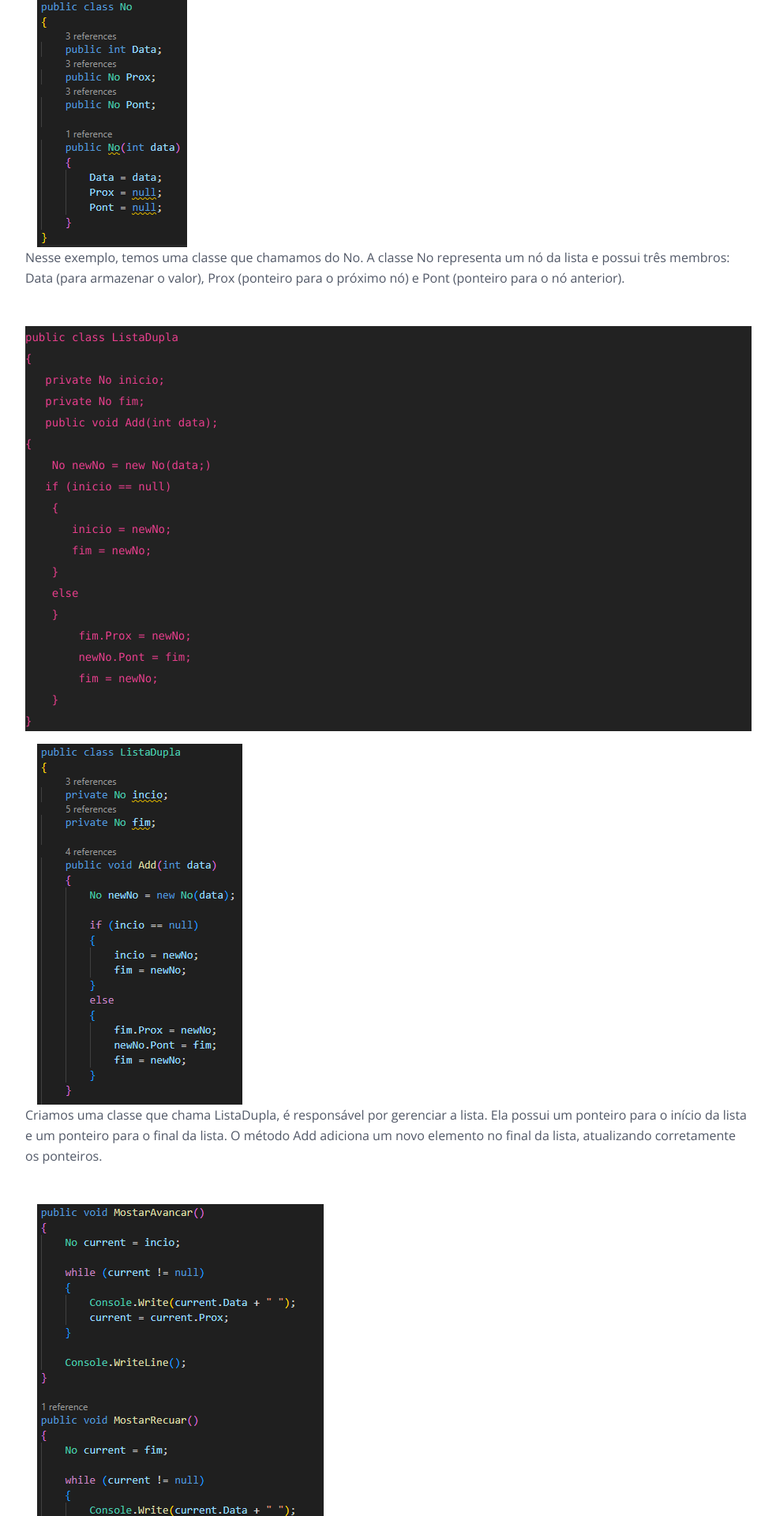
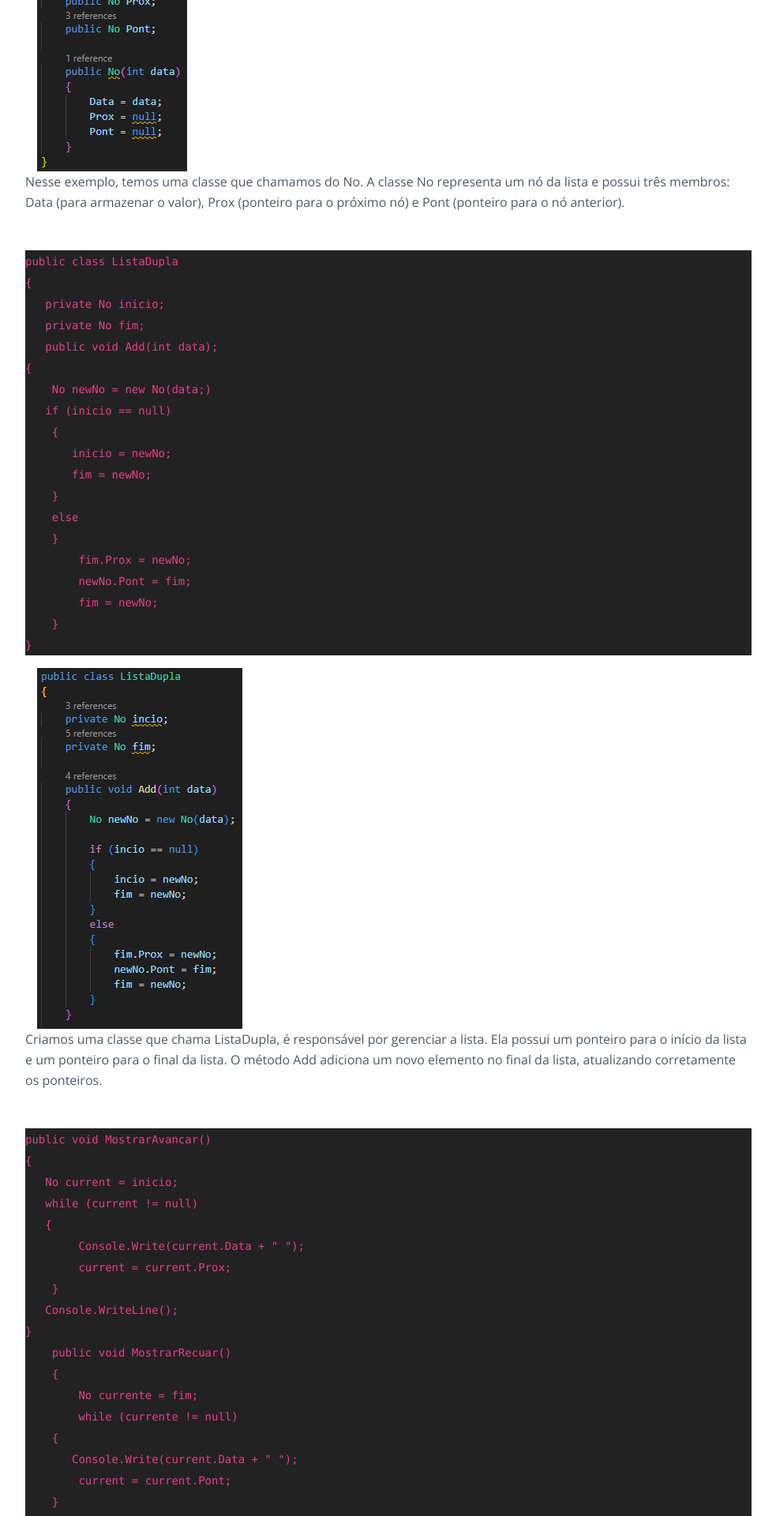
Before and after one commit to Yan0606/Ambiente-E.D, a PHP site: page /listaDupla.html in a window 1280 px wide. Shown: the part 1040-2960 px from the top of the page at 79% size, without its empty margins (148-1131 px from the left). Run offline with PHP 8.4, Linux system fonts and the light colour scheme; some libraries are stand-ins or nearby versions.

Commit message:
inserindo a tag code no arquivo listaDupla e colocando o link da pagina do quiz nas outras paginas

```diff
--- a/web/article.html
+++ b/web/article.html
@@ -60,6 +60,9 @@
                         </li>
                         <li class="nav-item">
                             <a class="nav-link page-scroll" href="index.html#details">Manual de Instalação</a>
+                        </li>
+                        <li class="nav-item">
+                            <a class="nav-link page-scroll" href="#quiz">Quiz</a>
                         </li>
                         <li class="nav-item dropdown">
                             <a class="nav-link dropdown-toggle" href="#" id="dropdown01" data-toggle="dropdown" aria-haspopup="true" aria-expanded="false">Assuntos</a>
--- a/web/css/styles.css
+++ b/web/css/styles.css
@@ -132,9 +132,7 @@ a:hover {
 	background-color: #222222;
 }
 
-.tag_code p{
-	color: white;
-}
+
 
 .section-divider {
 	display: inline-block;
--- a/web/lista.html
+++ b/web/lista.html
@@ -64,6 +64,9 @@
                     </li>
                     <li class="nav-item">
                         <a class="nav-link page-scroll" href="index.html#details">Manual de Instalação</a>
+                    </li>
+                    <li class="nav-item">
+                        <a class="nav-link page-scroll" href="#quiz">Quiz</a>
                     </li>
                     <li class="nav-item dropdown">
                         <a class="nav-link dropdown-toggle" href="#" id="dropdown01" data-toggle="dropdown"
--- a/web/listaDupla.html
+++ b/web/listaDupla.html
@@ -65,6 +65,9 @@
                     <li class="nav-item">
                         <a class="nav-link page-scroll" href="index.html#details">Manual de Instalação</a>
                     </li>
+                    <li class="nav-item">
+                        <a class="nav-link page-scroll" href="#quiz">Quiz</a>
+                    </li>
                     <li class="nav-item dropdown">
                         <a class="nav-link dropdown-toggle" href="#" id="dropdown01" data-toggle="dropdown"
                             aria-haspopup="true" aria-expanded="false">Assuntos</a>
@@ -102,15 +105,18 @@
         <div class="container">
             <div class="row">
                 <div class="col-xl-10 offset-xl-1">
-                    <div class="text-box mt-5 mb-5">
-                        <p class="p-large">Uma lista duplamente encadeada, também conhecida como lista duplamente ligada, é uma estrutura de dados em que cada elemento (nó) contém um ponteiro para o próximo nó e um ponteiro para o nó anterior. Dessa forma, é possível percorrer a lista tanto no sentido da frente para trás quanto de trás para frente.</p>
+                    <div class="text-box cmb-5">
+                        <p class="p-large">Uma lista duplamente encadeada, também conhecida como lista duplamente
+                            ligada, é uma estrutura de dados em que cada elemento (nó) contém um ponteiro para o próximo
+                            nó e um ponteiro para o nó anterior. Dessa forma, é possível percorrer a lista tanto no
+                            sentido da frente para trás quanto de trás para frente.</p>
                     </div> <!-- end of text-box -->
 
                     <h2 class="mb-3">Exemplo</h2>
 
                     <p>Aqui está um exemplo de implementação de uma lista duplamente encadeada em C#:</p>
 
-                    <div class="tag_code">
+                    <div class="tag_code ">
                         <p><code>public class No<br>
                         {<br>
                         &nbsp;&nbsp;&nbsp;public int Data;<br>
@@ -128,10 +134,12 @@
 
                     <div class="row"></div>
                     <div class="col-lg-7">
-                        <img class="img-fluid" src="images/cod6.png" alt="alternative">  <!--ANIMAÇÃO-->
+                        <img class="img-fluid" src="images/cod6.png" alt="alternative"> <!--ANIMAÇÃO-->
                     </div>
 
-                    <p class="mb-5">Nesse exemplo, temos uma classe que chamamos do No. A classe No representa um nó da lista e possui três membros: Data (para armazenar o valor), Prox (ponteiro para o próximo nó) e Pont (ponteiro para o nó anterior).</p>
+                    <p class="mb-5">Nesse exemplo, temos uma classe que chamamos do No. A classe No representa um nó da
+                        lista e possui três membros: Data (para armazenar o valor), Prox (ponteiro para o próximo nó) e
+                        Pont (ponteiro para o nó anterior).</p>
 
 
                     <div class="tag_code">
@@ -165,20 +173,78 @@
 
 
 
-                    <p class="mb-5">Criamos uma classe que chama ListaDupla, é responsável por gerenciar a lista. Ela possui um ponteiro para o início da lista e um ponteiro para o final da lista. O método Add adiciona um novo elemento no final da lista, atualizando corretamente os ponteiros.
+                    <p class="mb-5">Criamos uma classe que chama ListaDupla, é responsável por gerenciar a lista. Ela
+                        possui um ponteiro para o início da lista e um ponteiro para o final da lista. O método Add
+                        adiciona um novo elemento no final da lista, atualizando corretamente os ponteiros.
                     </p>
+
+
+                    <div class="tag_code">
+                        <p><code>public void MostrarAvancar()<br>
+                        {<br>
+                        &nbsp;&nbsp;&nbsp;No current = inicio;<br>
+                        &nbsp;&nbsp;&nbsp;while (current != null)<br>
+                        &nbsp;&nbsp;&nbsp;{<br>
+                        &nbsp;&nbsp;&nbsp; &nbsp;&nbsp;&nbsp; Console.Write(current.Data + " ");<br>
+                        &nbsp;&nbsp;&nbsp; &nbsp;&nbsp;&nbsp; current = current.Prox;<br>
+                        &nbsp;&nbsp;&nbsp; }<br>
+                            &nbsp;&nbsp;&nbsp;Console.WriteLine();<br>
+                            }<br>
+                            &nbsp;&nbsp;&nbsp;  public void MostrarRecuar()<br>
+                            &nbsp;&nbsp;&nbsp;  {<br>
+                            &nbsp;&nbsp;&nbsp; &nbsp;&nbsp;&nbsp; No currente = fim;<br>
+                            &nbsp;&nbsp;&nbsp; &nbsp;&nbsp;&nbsp; while (currente != null)<br>
+                            &nbsp;&nbsp;&nbsp;  {<br>
+                            &nbsp;&nbsp;&nbsp;  &nbsp;&nbsp;&nbsp;Console.Write(current.Data + " ");<br>
+                            &nbsp;&nbsp;&nbsp; &nbsp;&nbsp;&nbsp; current = current.Pont;<br>
+                            &nbsp;&nbsp;&nbsp; }<br>
+                            &nbsp;&nbsp;&nbsp; Console.WriteLine();<br>
+
+
+
+                        }<br></code></p>
+                    </div>
 
                     <div class="col-lg-7">
                         <img class="img-fluid" src="images/cod8.png" alt="alternative">
                     </div>
-                        <p class="mb-2">Os métodos MostrarAvancar e MostrarRecuar percorrem a lista, imprimindo os elementos na ordem direta e reversa, respectivamente.
+                    <p class="mb-2">Os métodos MostrarAvancar e MostrarRecuar percorrem a lista, imprimindo os elementos
+                        na ordem direta e reversa, respectivamente.
                     </p>
+
+                    <div class="tag_code">
+                        <p><code>
+                            public class Program<br>
+                            {<br>
+                                &nbsp;&nbsp;&nbsp; public static void Main(string[] args)<br>
+                                &nbsp;&nbsp;&nbsp;   {<br>
+                                    &nbsp;&nbsp;&nbsp;&nbsp;&nbsp;&nbsp;   ListaDupla list = new ListaDupla();<br>
+                                    <br>
+                                    &nbsp;&nbsp;&nbsp;&nbsp;&nbsp;&nbsp; list.Add(1);<br>
+                                    &nbsp;&nbsp;&nbsp;&nbsp;&nbsp;&nbsp; list.Add(2);<br>
+                                    &nbsp;&nbsp;&nbsp;&nbsp;&nbsp;&nbsp; list.Add(3);<br>
+                                    &nbsp;&nbsp;&nbsp;&nbsp;&nbsp;&nbsp; list.Add(4);<br>
+                                    <br>
+                                    &nbsp;&nbsp;&nbsp;&nbsp;&nbsp;&nbsp;  Console.WriteLine("Avançar: ";)<br>
+                                    &nbsp;&nbsp;&nbsp;&nbsp;&nbsp;&nbsp;  list.MostrarAvancar();<br>
+                                    <br>
+                                    &nbsp;&nbsp;&nbsp;&nbsp;&nbsp;&nbsp; consoleWriteLine("Recuar:");<br>
+                                    &nbsp;&nbsp;&nbsp;&nbsp;&nbsp;&nbsp; list.MostrarRecuar();<br>
+                                    &nbsp;&nbsp;&nbsp;    }<br>
+                            }<br>
+
+
+
+                            </code></p>
+                    </div>
 
 
                     <div class="col-lg-7">
                         <img class="img-fluid" src="images/cod9.png" alt="alternative">
                     </div>
-                        <p class="mb-5">No método Main, criamos uma instância da ListaDupla, adicionamos alguns elementos à lista (1, 2, 3 e 4) e em seguida imprimimos os elementos tanto na ordem direta quanto na ordem reversa. A saída será:
+                    <p class="mb-5">No método Main, criamos uma instância da ListaDupla, adicionamos alguns elementos à
+                        lista (1, 2, 3 e 4) e em seguida imprimimos os elementos tanto na ordem direta quanto na ordem
+                        reversa. A saída será:
                     </p>
 
                     <div class="col-lg-8">
--- a/web/tad.html
+++ b/web/tad.html
@@ -60,6 +60,9 @@
                         </li>
                         <li class="nav-item">
                             <a class="nav-link page-scroll" href="index.html#details">Manual de Instalação</a>
+                        </li>
+                        <li class="nav-item">
+                            <a class="nav-link page-scroll" href="#quiz">Quiz</a>
                         </li>
                         <li class="nav-item dropdown">
                             <a class="nav-link dropdown-toggle" href="#" id="dropdown01" data-toggle="dropdown" aria-haspopup="true" aria-expanded="false">Assuntos</a>
```
Lines whose indentation alone changed are shown as unchanged.
